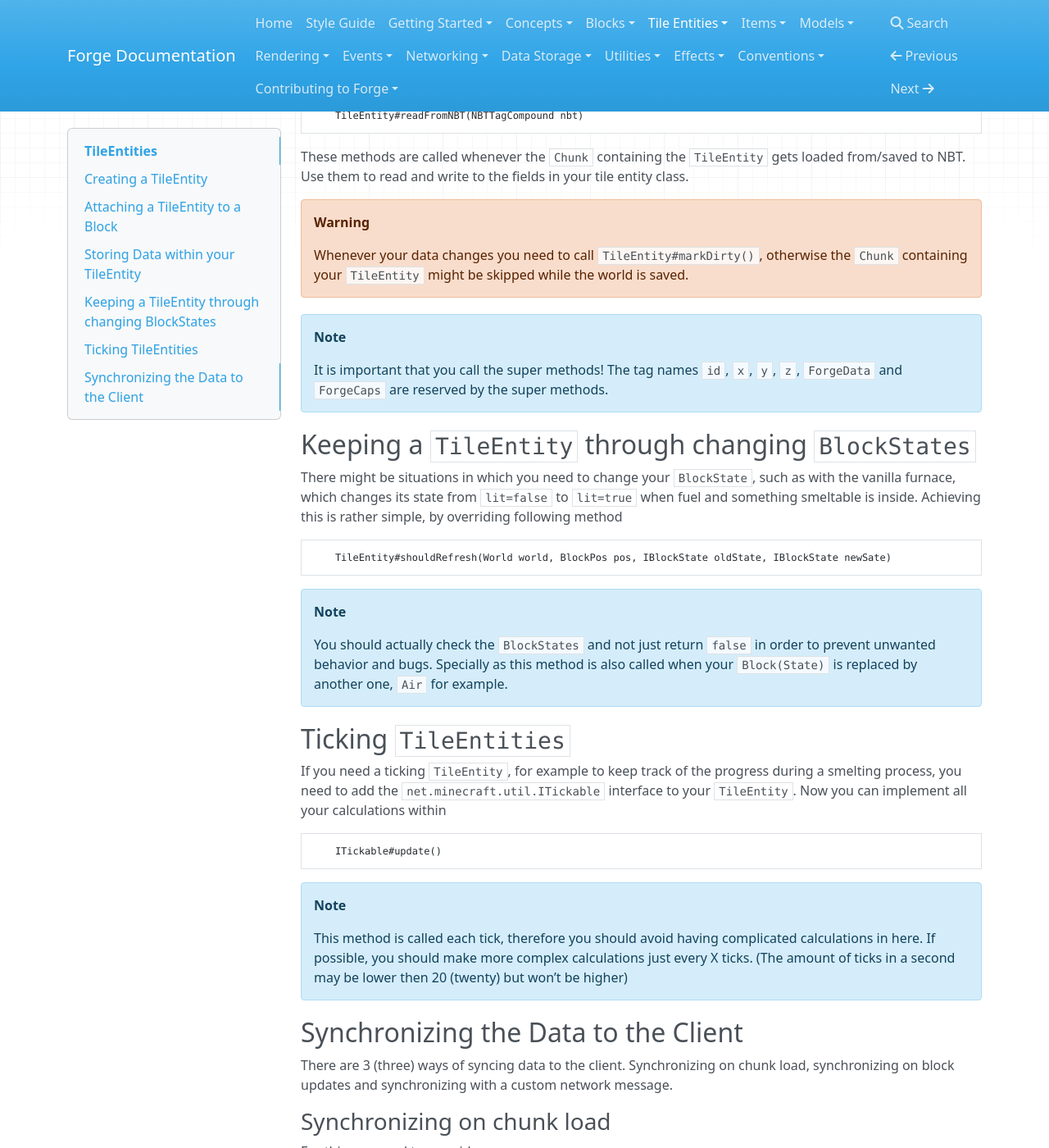
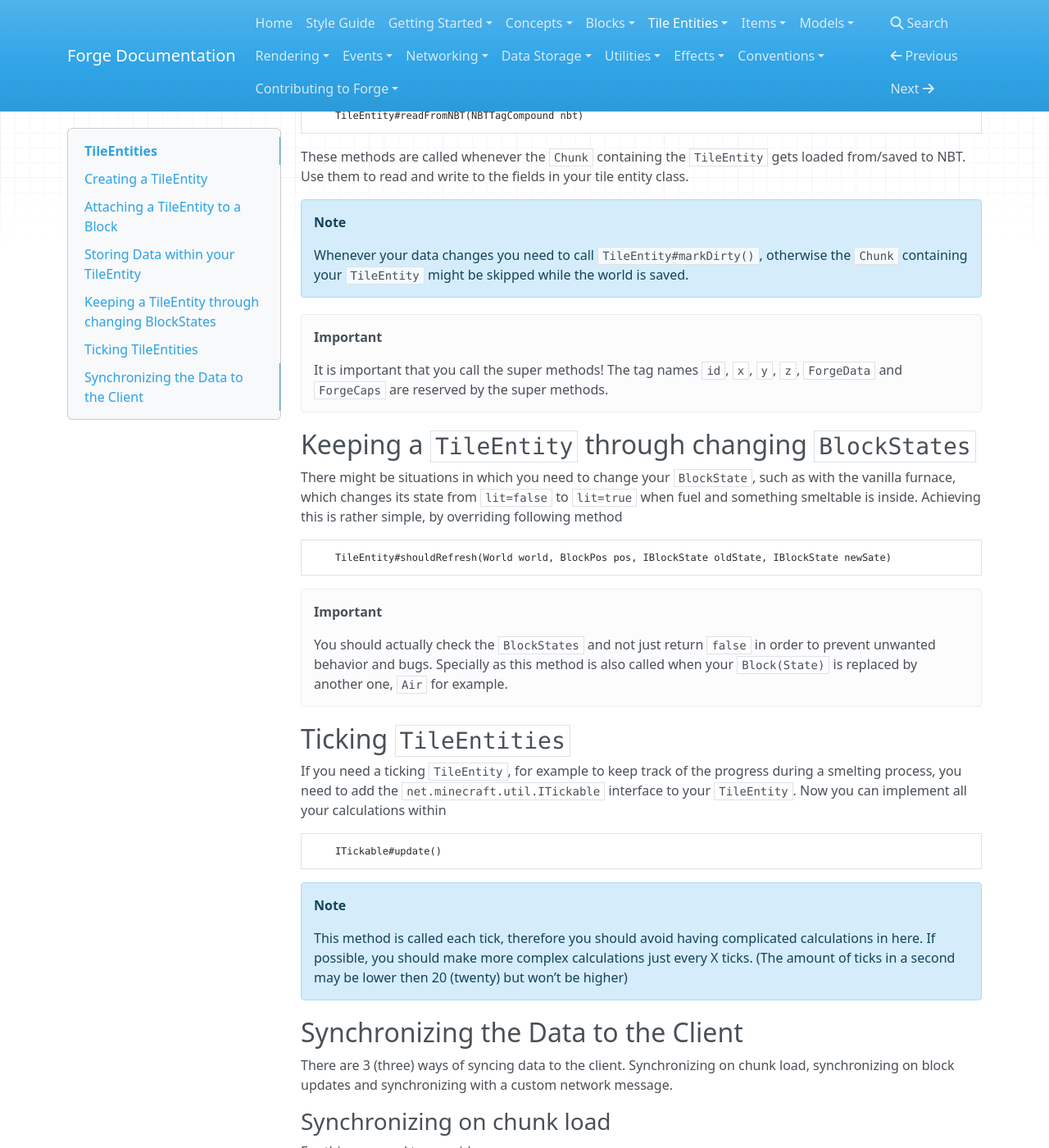
Before and after one commit to MinecraftForge/Documentation, an MkDocs documentation site: the page built from docs/tileentities/tileentity.md, in a window 1280 px wide and 1400 px high, scrolled down 1163 px. Shown: the whole window at 82% size. Built offline with MkDocs 1.6.1, drawn with Linux system fonts in a browser that asks for light colours; nearby versions of some CDN libraries; old or Windows-style settings are respelled for this version of MkDocs; some of the changed text lies outside the part shown.

Commit message:
chnaged a few Note blocks to warning/important

````diff
--- a/docs/tileentities/tileentity.md
+++ b/docs/tileentities/tileentity.md
@@ -44,10 +44,10 @@ In order to save data, override the following two methods
 These methods are called whenever the `Chunk` containing the `TileEntity` gets loaded from/saved to NBT.
 Use them to read and write to the fields in your tile entity class.
 
-!!! warning
+!!! note
     Whenever your data changes you need to call `TileEntity#markDirty()`, otherwise the `Chunk` containing your `TileEntity` might be skipped while the world is saved.
 
-!!! note
+!!! important
     It is important that you call the super methods!
     The tag names `id`, `x`, `y`, `z`, `ForgeData` and `ForgeCaps` are reserved by the super methods.
 
@@ -58,7 +58,7 @@ Achieving this is rather simple, by overriding following method
 ```JAVA
     TileEntity#shouldRefresh(World world, BlockPos pos, IBlockState oldState, IBlockState newSate)
 ```
-!!! note
+!!! important
     You should actually check the `BlockStates` and not just return `false` in order to prevent unwanted behavior and bugs. Specially as this method is also called when your `Block(State)` is replaced by another one, `Air` for example.
 
 ## Ticking `TileEntities`
@@ -85,7 +85,7 @@ For this you need to override
 ```
 Again, this is pretty simple, the first method collects the data that should be send to the client,
 while the second one processes that data. If your `TileEntity` doesn't contain much data you might be able to use the methods out of the `Storing Data within your TileEntity` section.
-!!! note
+!!! important
     Synchronizing excessive/useless data for TileEntities can lead to network congestion. You should optimize your network usage by sending only the information the client needs when the client needs it. For instance, it is more often that not unnecessary to send the inventory of a tile entity in the update tag, as this can be synchronized via its GUI.
 
 ### Synchronizing on block update
````
Also changed, not shown: other parts of docs/tileentities/tileentity.md (+1 -1 lines).
